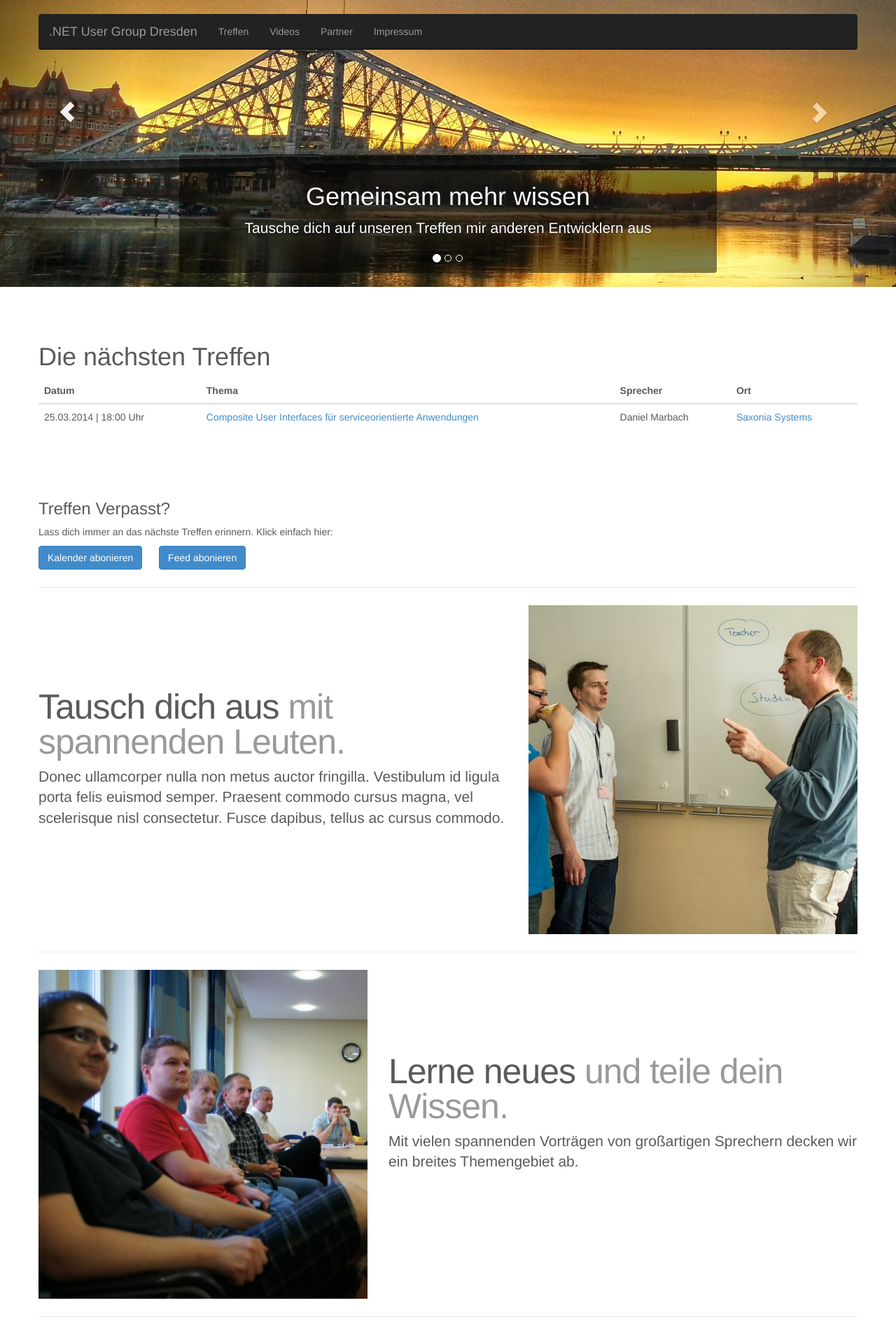
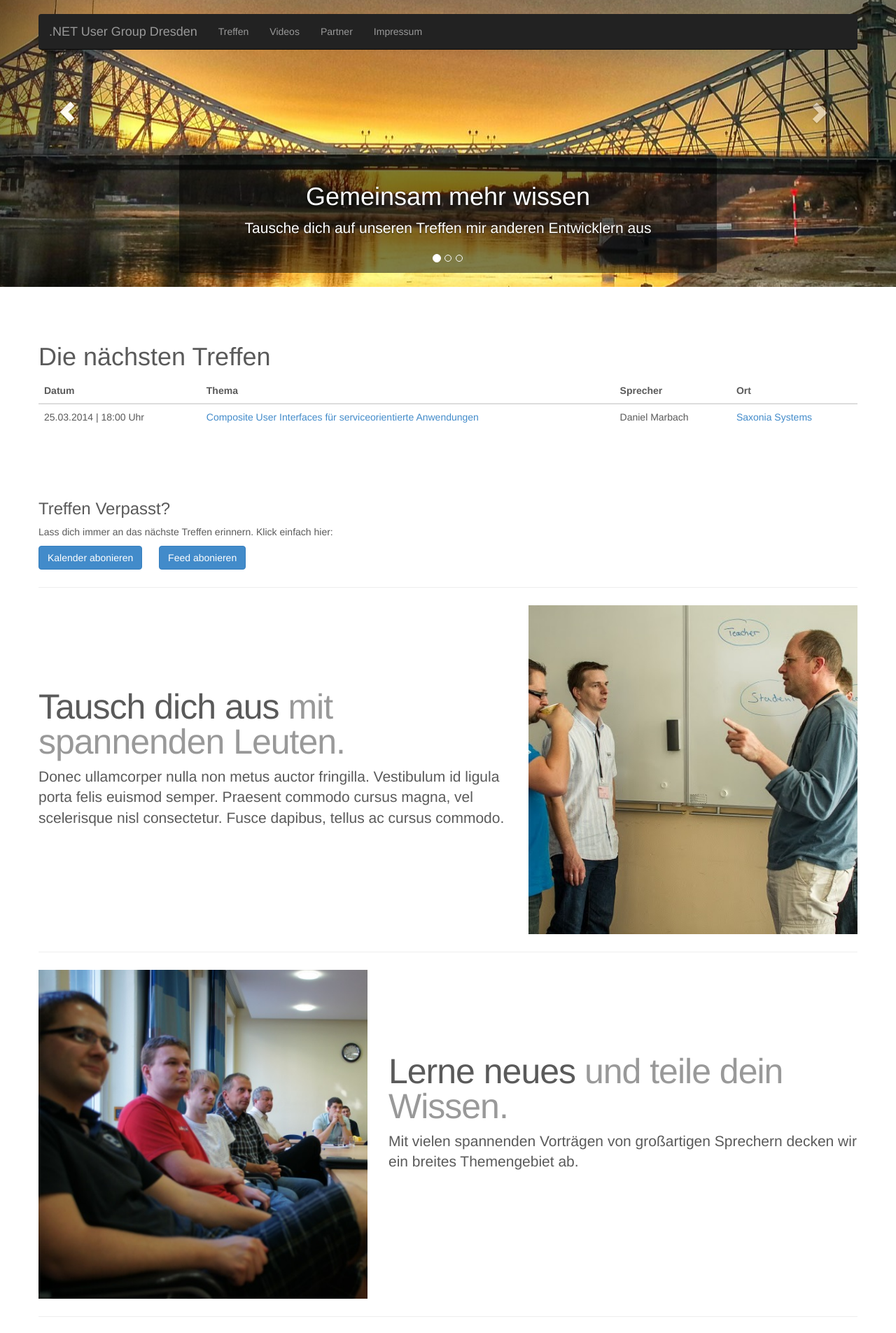
Before and after one commit to dddotnet/dddotnet.github.io, a Jekyll site: the page built from index.html, in a window 1280 px wide. Shown: the top 1905 px of the page at 70% size. Built offline with Jekyll 4.4.1, drawn with Linux system fonts in a browser that asks for light colours; Markdown is read by kramdown in place of the engine named in the settings.

Commit message:
centered header pics

```diff
--- a/index.html
+++ b/index.html
@@ -54,7 +54,7 @@ layout: head_layout
             <li data-target="#myCarousel" data-slide-to="2"></li>
         </ol>
         <div class="carousel-inner">
-            <div class="item active" style="background-image: url('Images/pic1.jpg')">
+            <div class="item active" style="background-image: url('Images/pic1.jpg'); background-position: center">
                 <div class="container">
                     <div class="carousel-caption">
                         <div class="content">
@@ -65,7 +65,7 @@ layout: head_layout
                     </div>
                 </div>
             </div>
-            <div class="item" style="background-image: url('Images/pic2.jpg')">
+            <div class="item" style="background-image: url('Images/pic2.jpg'); background-position: center">
                 <div class="container">
                     <div class="carousel-caption">
                         <div class="content">
@@ -76,7 +76,7 @@ layout: head_layout
                     </div>
                 </div>
             </div>
-            <div class="item" style="background-image: url('Images/pic3.jpg')">
+            <div class="item" style="background-image: url('Images/pic3.jpg'); background-position: center">
                 <div class="container">
                     <div class="carousel-caption">
                         <div class="content">
```
